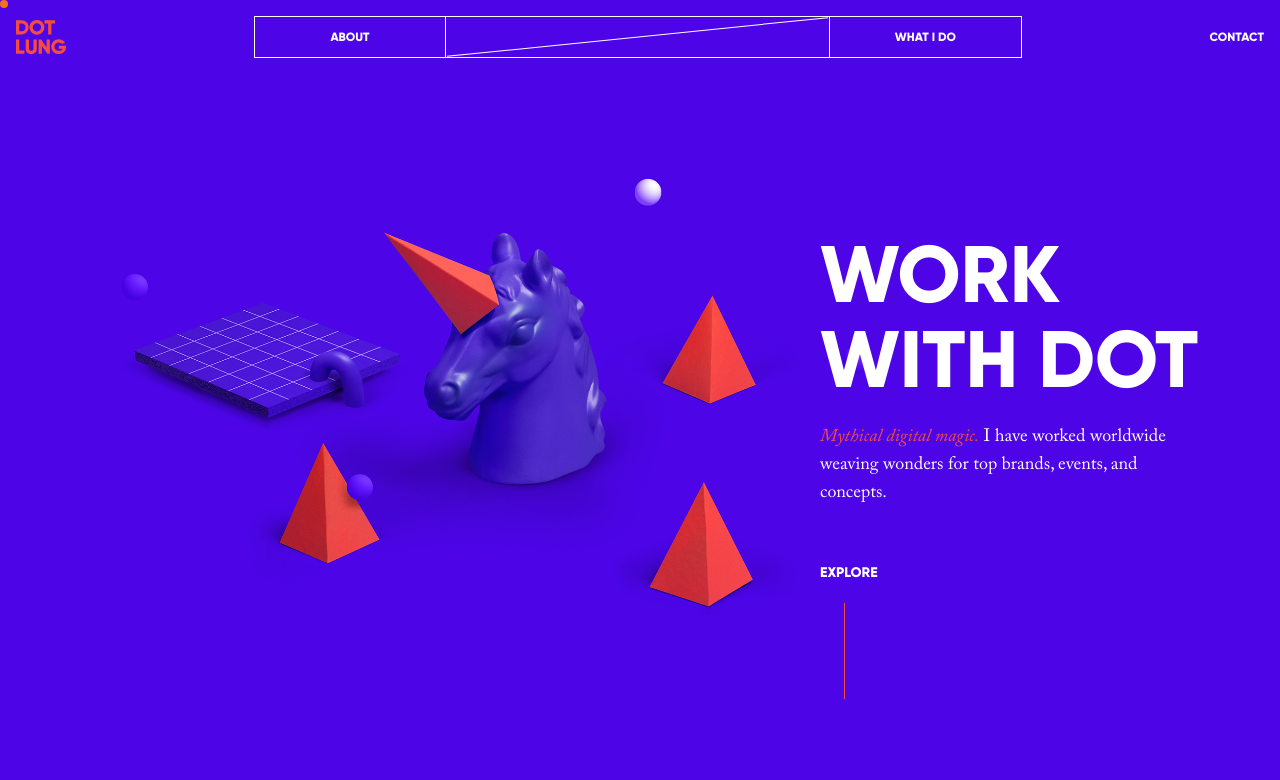
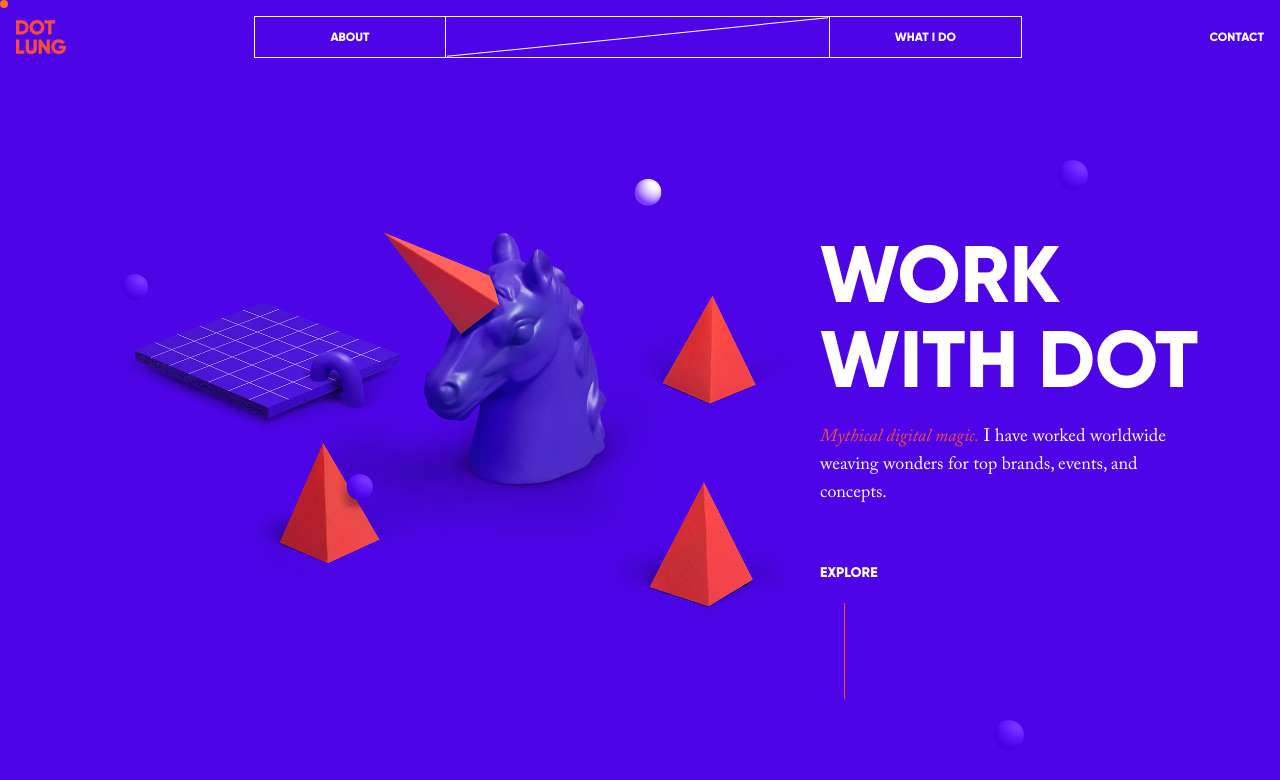
Before and after one commit to ArnabShikder24/dotlung-frontend, a Next.js app: page /work-with-dot in a window 1280 px wide. Shown: the top 780 px of the page. Built offline with nearby package versions, Linux system fonts and the light colour scheme.

Commit message:
shape added

```diff
--- a/src/app/work-with-dot/page.tsx
+++ b/src/app/work-with-dot/page.tsx
@@ -1,10 +1,25 @@
 import Image from "next/image";
 import React from "react";
 import DotImage from "../../assets/images/work-with-Dot.png";
+import shape from "../../../public/assets/images/bg-sphere.png";
 
 const WorkWithDot = () => {
   return (
     <div className="container mx-auto">
+      <div>
+        <Image
+            src={shape}
+            width={30}
+            alt="shape"
+            className=" absolute right-[20%] top-[90%]"
+          />
+        <Image
+            src={shape}
+            width={30}
+            alt="shape"
+            className=" absolute right-[15%] top-[20%]"
+          />
+      </div>
       <div className="flex items-end">
         <Image className="w-[980px]" src={DotImage} alt="dot Image" />
         <div className="-ml-40">
```
